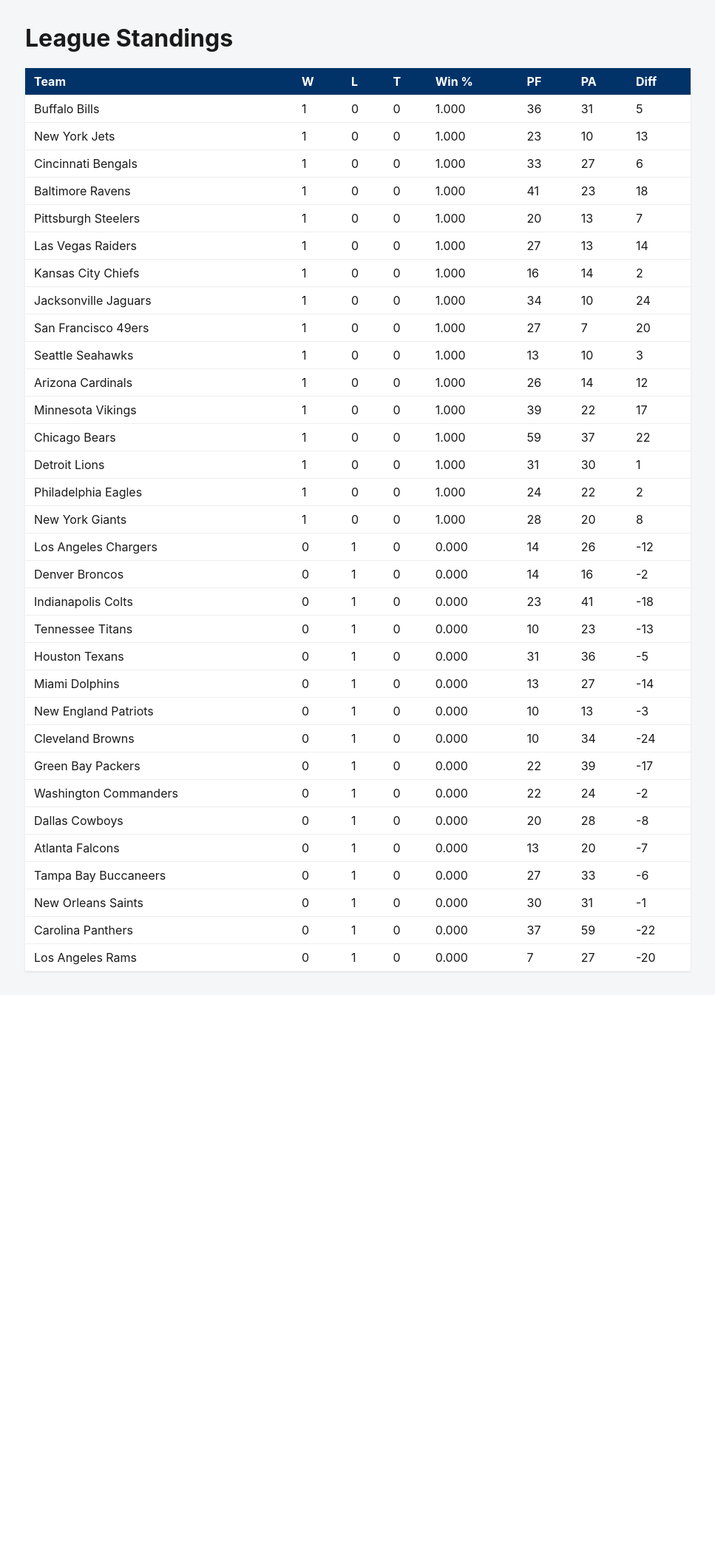
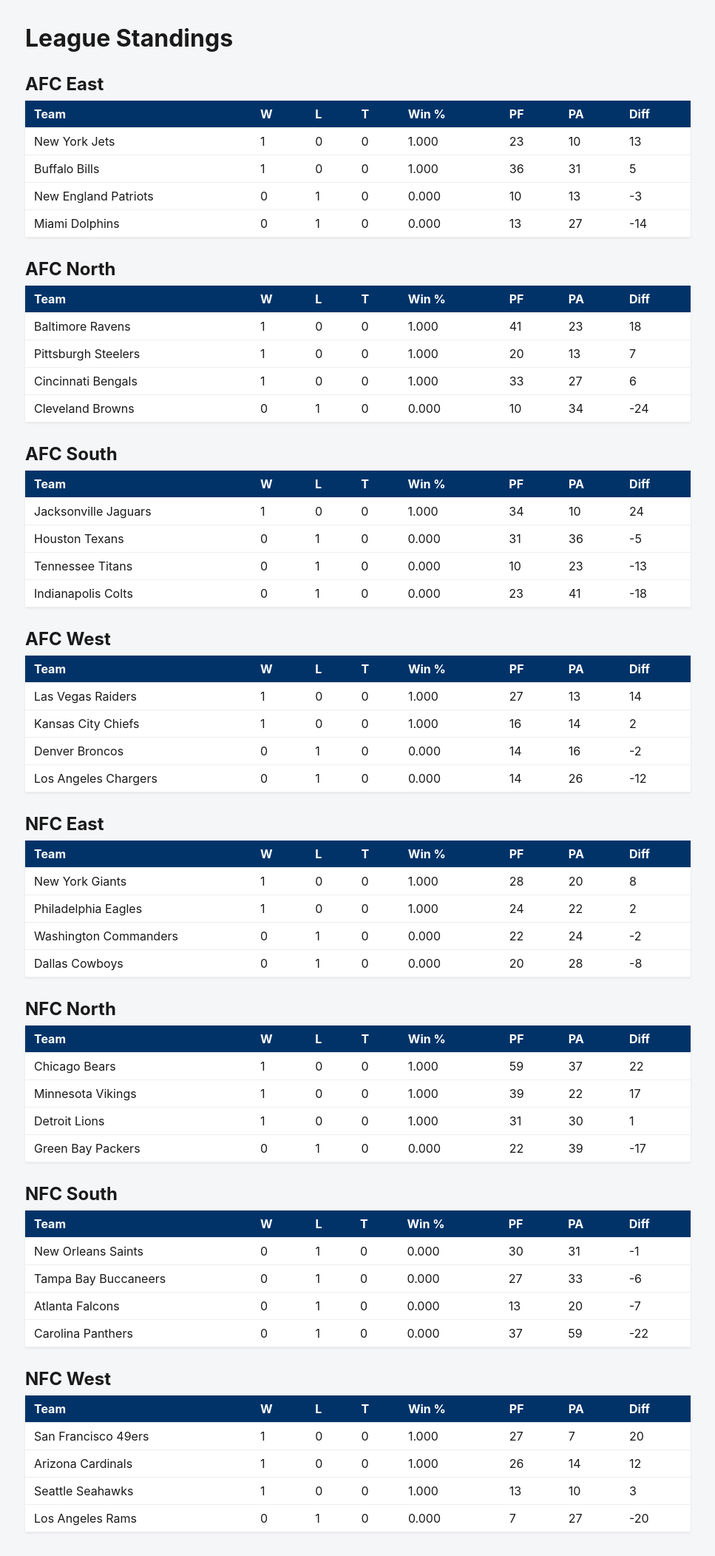
Before and after one commit to dburch19142/NFL_Fanduel, a Flask app: page / in a window 1280 px wide. Shown: the part 49-2152 px from the top of the page at 74% size, without its empty margins (156-1123 px from the left). Before the commit the page ends 1365 px from the top, so only its background shows below. Run offline with Flask 3, Linux system fonts and the light colour scheme.

Commit message:
Group the standings page by division
Show eight division tables (AFC East through NFC West) instead of one
league-wide table. Teams within a division are ordered by win
percentage, then point differential.

Co-Authored-By: Claude Opus 5.5 <noreply@anthropic.com>

```diff
--- a/nfl-fantasy-lab/app.py
+++ b/nfl-fantasy-lab/app.py
@@ -36,14 +36,29 @@ app.secret_key = "dev-only-not-for-production"
 TEAMS_CSV = "data/teams.csv"
 PREDICTOR_SEASONS_OF_HISTORY = 5
 
+DIVISIONS = {
+    "AFC East": ["Buffalo Bills", "Miami Dolphins", "New England Patriots", "New York Jets"],
+    "AFC North": ["Baltimore Ravens", "Cincinnati Bengals", "Cleveland Browns", "Pittsburgh Steelers"],
+    "AFC South": ["Houston Texans", "Indianapolis Colts", "Jacksonville Jaguars", "Tennessee Titans"],
+    "AFC West": ["Denver Broncos", "Kansas City Chiefs", "Las Vegas Raiders", "Los Angeles Chargers"],
+    "NFC East": ["Dallas Cowboys", "New York Giants", "Philadelphia Eagles", "Washington Commanders"],
+    "NFC North": ["Chicago Bears", "Detroit Lions", "Green Bay Packers", "Minnesota Vikings"],
+    "NFC South": ["Atlanta Falcons", "Carolina Panthers", "New Orleans Saints", "Tampa Bay Buccaneers"],
+    "NFC West": ["Arizona Cardinals", "Los Angeles Rams", "San Francisco 49ers", "Seattle Seahawks"],
+}
+
 
 @app.route("/")
 def dashboard():
     teams = pd.read_csv(TEAMS_CSV)
     teams["win_pct"] = (teams["wins"] / (teams["wins"] + teams["losses"] + teams["ties"])).round(3)
     teams["point_diff"] = teams["points_for"] - teams["points_against"]
-    teams = teams.sort_values(by="win_pct", ascending=False).reset_index(drop=True)
-    return render_template("dashboard.html", teams=teams.to_dict(orient="records"))
+    teams = teams.sort_values(by=["win_pct", "point_diff"], ascending=False)
+    divisions = [
+        {"name": name, "teams": teams[teams["team"].isin(members)].to_dict(orient="records")}
+        for name, members in DIVISIONS.items()
+    ]
+    return render_template("dashboard.html", divisions=divisions)
 
 
 @app.route("/optimizer", methods=["GET", "POST"])
--- a/nfl-fantasy-lab/static/style.css
+++ b/nfl-fantasy-lab/static/style.css
@@ -165,3 +165,13 @@ footer.note {
   background: #fbe4e4;
   color: #b30808;
 }
+
+.division-block h2 {
+  margin-top: 28px;
+  margin-bottom: 8px;
+}
+
+.standings-table th:first-child,
+.standings-table td:first-child {
+  width: 34%;
+}
--- a/nfl-fantasy-lab/templates/dashboard.html
+++ b/nfl-fantasy-lab/templates/dashboard.html
@@ -2,7 +2,10 @@
 {% block title %}Standings - NFL Fantasy Lab{% endblock %}
 {% block content %}
   <h1>League Standings</h1>
-  <table id="standings-table">
+  {% for division in divisions %}
+  <div class="division-block">
+    <h2>{{ division.name }}</h2>
+    <table class="standings-table">
       <thead>
         <tr>
           <th>Team</th><th>W</th><th>L</th><th>T</th>
@@ -10,7 +13,7 @@
         </tr>
       </thead>
       <tbody>
-      {% for team in teams %}
+        {% for team in division.teams %}
         <tr class="team-row">
           <td>{{ team.team }}</td>
           <td>{{ team.wins }}</td>
@@ -24,4 +27,6 @@
         {% endfor %}
       </tbody>
     </table>
+  </div>
+  {% endfor %}
 {% endblock %}
```
Also changed, not shown: nfl-fantasy-lab/tests/test_dashboard_ui.py (+13 -4 lines). Lines whose indentation alone changed are shown as unchanged.
